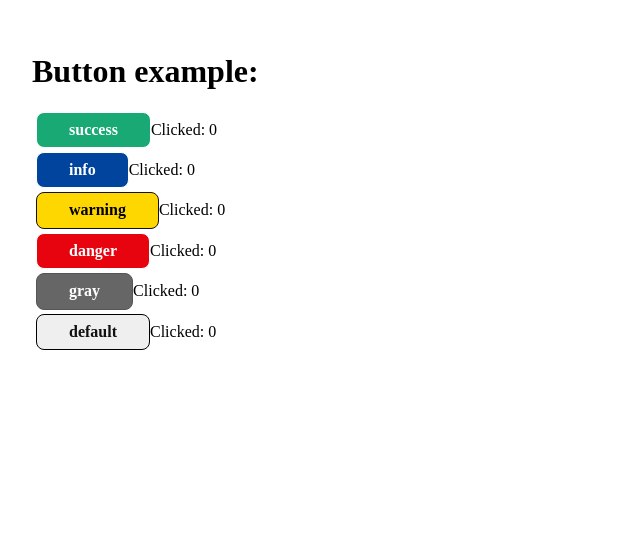
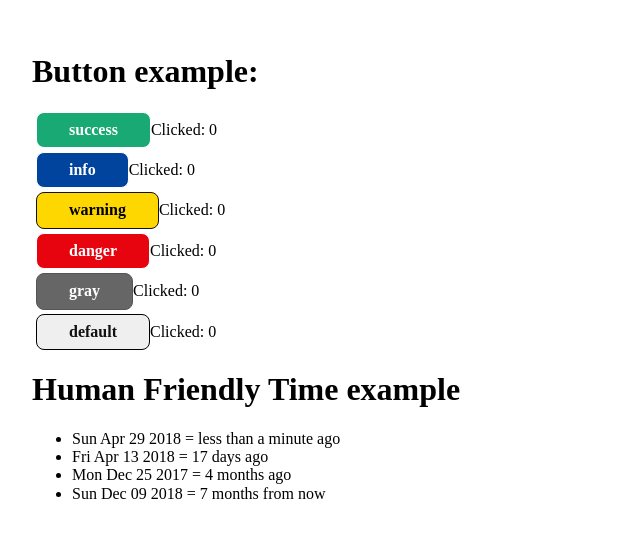
Before and after one commit to james-harper/ui-components, a React (Create React App) app: page / in a window 1280 px wide. Shown: the top 538 px of the page, without its empty margins (0-640 px from the left). Built offline with nearby package versions, Linux system fonts and the light colour scheme.

Commit message:
Added HumanFriendlyTime component

```diff
--- a/package.json
+++ b/package.json
@@ -3,6 +3,7 @@
   "version": "0.1.0",
   "private": true,
   "dependencies": {
+    "date-fns": "^1.29.0",
     "prop-types": "^15.6.1",
     "react": "^16.3.2",
     "react-dom": "^16.3.2",
--- a/src/App.js
+++ b/src/App.js
@@ -1,5 +1,6 @@
 import React, { Component } from 'react';
 import ButtonExample from './examples/button';
+import HumanFriendlyTimeExample from './examples/human-friendly-time';
 
 // eslint-disable-next-line react/prefer-stateless-function
 class App extends Component {
@@ -7,6 +8,7 @@ class App extends Component {
     return (
       <div className="App pa3 ma3">
         <ButtonExample />
+        <HumanFriendlyTimeExample />
       </div>
     );
   }
--- /dev/null
+++ b/src/components/human-friendly-time/index.js
@@ -0,0 +1,60 @@
+import React, { Component } from 'react';
+import PropTypes from 'prop-types';
+import distanceInWordsToNow from 'date-fns/distance_in_words_to_now';
+
+class HumanFriendlyTime extends Component {
+  static getDerivedStateFromProps(nextProps, prevState) {
+    if (nextProps.time !== prevState.time) {
+      return this.setState(HumanFriendlyTime.calucateDifference(nextProps.time));
+    }
+
+    return prevState;
+  }
+
+  static calucateDifference(time) {
+    const isPast = time < new Date();
+    const suffix = (isPast) ? 'ago' : 'from now';
+    const distanceFromNow = `${distanceInWordsToNow(time)} ${suffix}`;
+    return {
+      time,
+      distanceFromNow
+    };
+  }
+
+  constructor(props) {
+    super(props);
+
+    this.state = HumanFriendlyTime.calucateDifference(this.props.time);
+  }
+
+  componentDidMount() {
+    this.interval = setInterval(() => {
+      this.setState(HumanFriendlyTime.calucateDifference(this.props.time));
+    }, 1000);
+  }
+
+  componentWillUnmount() {
+    clearInterval(this.interval);
+  }
+
+  render() {
+    return (
+      <span
+        className="time-ago"
+        data-timestamp={this.state.time}
+      >
+        {this.state.distanceFromNow}
+      </span>
+    );
+  }
+}
+
+HumanFriendlyTime.propTypes = {
+  time: PropTypes.instanceOf(Date)
+};
+
+HumanFriendlyTime.defaultProps = {
+  time: new Date()
+};
+
+export default HumanFriendlyTime;
--- a/src/components/index.js
+++ b/src/components/index.js
@@ -1,2 +1,3 @@
 /* eslint-disable */
 export { default as Button } from './button';
+export { default as HumanFriendlyTime } from './human-friendly-time';
--- /dev/null
+++ b/src/examples/human-friendly-time/index.js
@@ -0,0 +1,34 @@
+import React, { Component } from 'react';
+import HumanFriendlyTime from '../../components/human-friendly-time';
+
+class HumanFriendlyTimeExample extends Component {
+  constructor(props) {
+    super(props);
+
+    this.state = {
+      dates: [
+        new Date(),
+        new Date('2018-04-13'),
+        new Date('2017-12-25'),
+        new Date('2018-12-09'),
+      ]
+    };
+  }
+
+  render() {
+    return (
+      <div>
+        <h1>Human Friendly Time example</h1>
+        <ul>
+          {this.state.dates.map(date => (
+            <li key={date.toDateString()}>
+              {date.toDateString()} = <HumanFriendlyTime time={date} />
+            </li>
+          ))}
+        </ul>
+      </div>
+    );
+  }
+}
+
+export default HumanFriendlyTimeExample;
```
Also changed, not shown: 1 other file (tests, documents, lock files or other folders).
